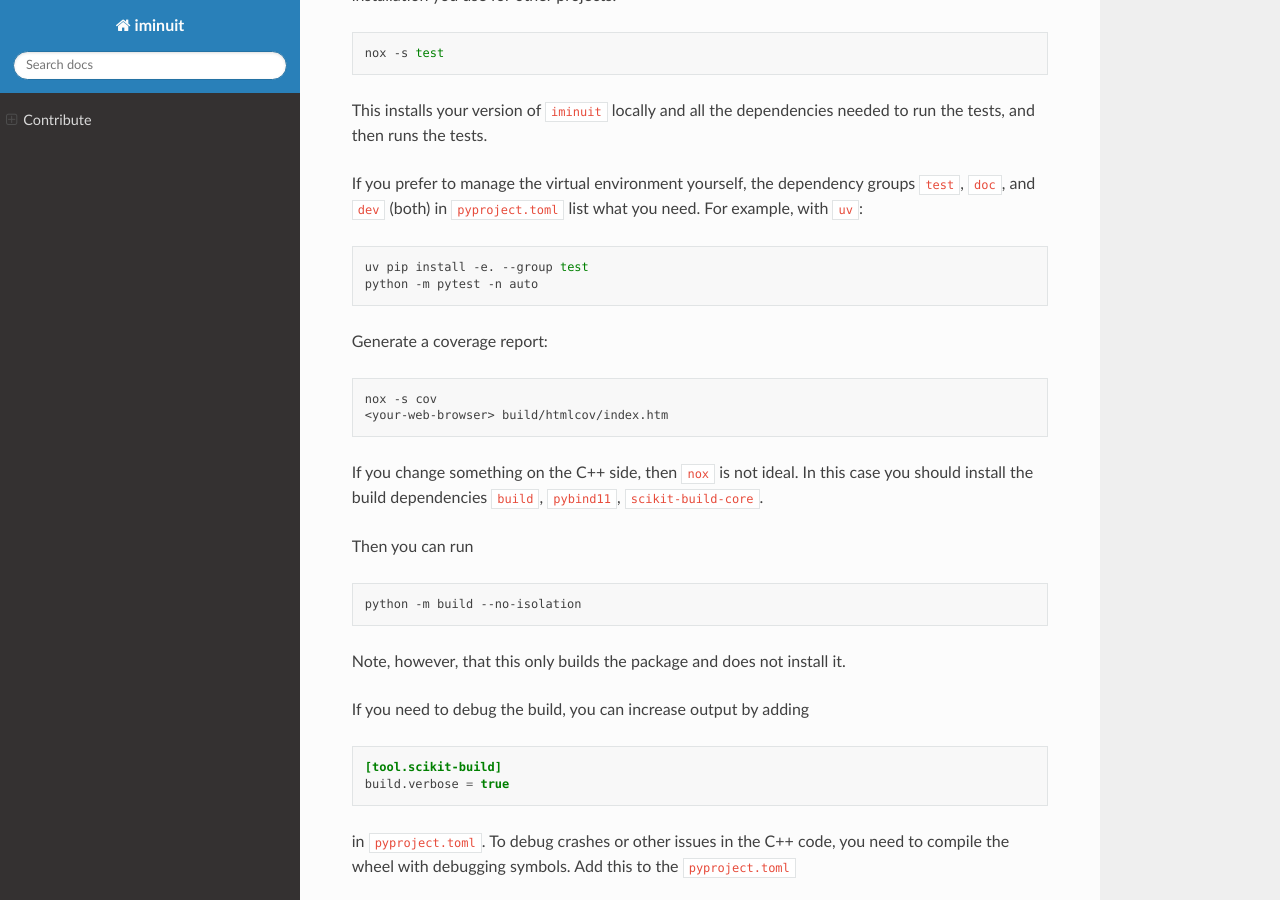
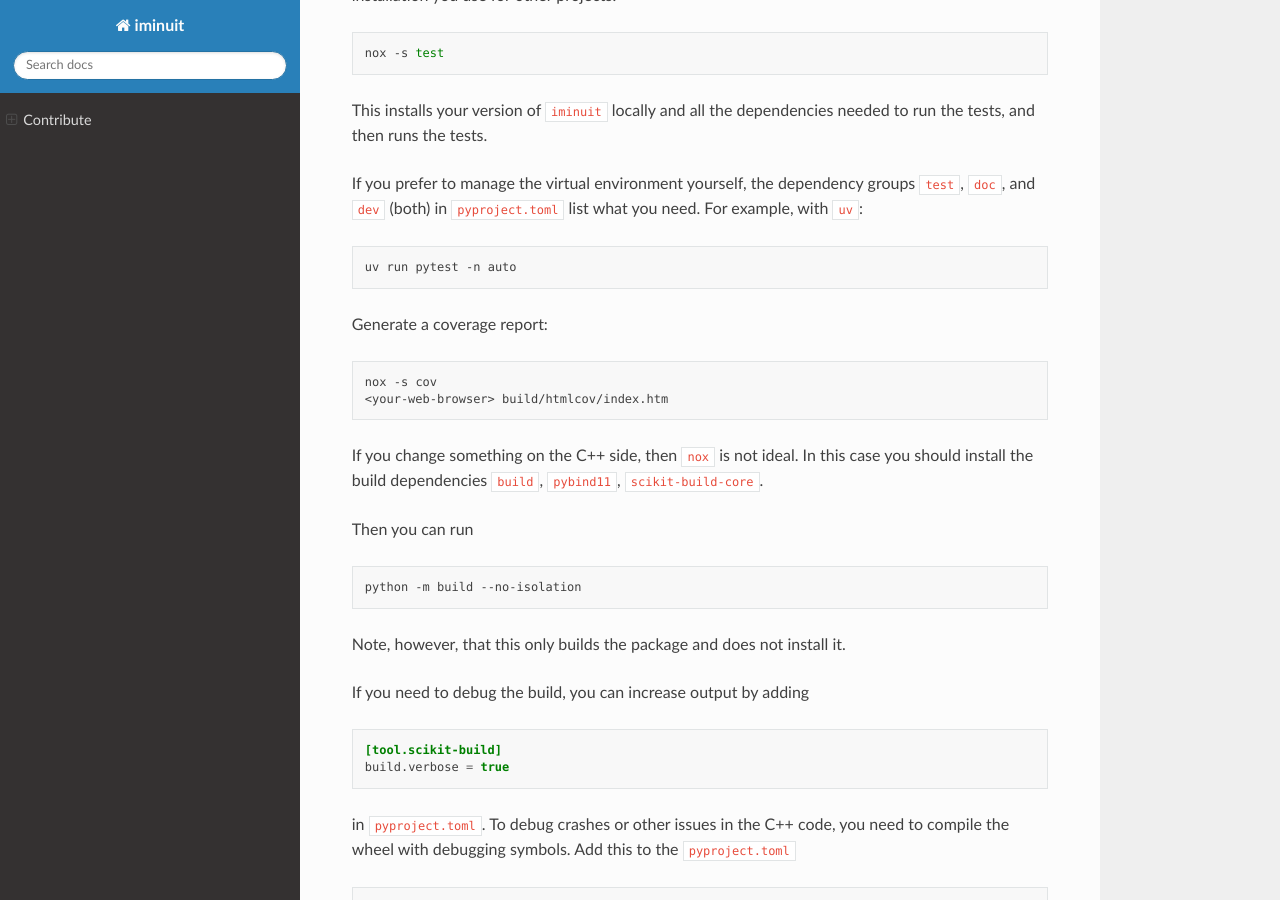
Before and after one commit to scikit-hep/iminuit, a Sphinx documentation site: the page built from doc/contribute.rst, in a window 1280 px wide and 900 px high, scrolled down 977 px. Built offline with Sphinx 7.4.7 and the Read the Docs theme 3.1.0, drawn with Linux system fonts in a browser that asks for light colours; pages that are not in the unit, such as notebooks, are missing from menus.

Commit message:
Update doc/contribute.rst

```diff
--- a/doc/contribute.rst
+++ b/doc/contribute.rst
@@ -49,8 +49,7 @@ If you prefer to manage the virtual environment yourself, the dependency groups
 
 .. code-block:: bash
 
-    uv pip install -e. --group test
-    python -m pytest -n auto
+    uv run pytest -n auto
 
 Generate a coverage report:
 
```
